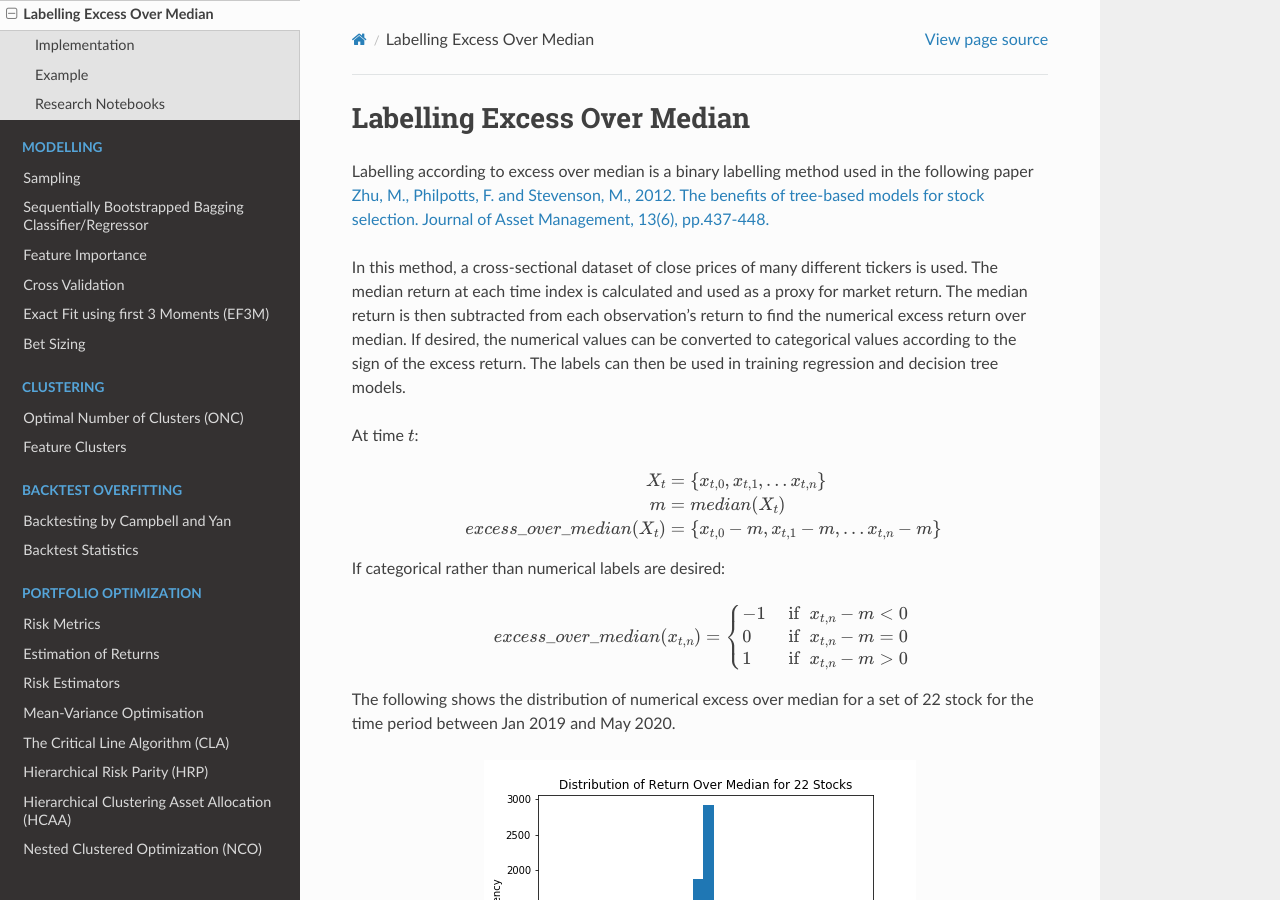
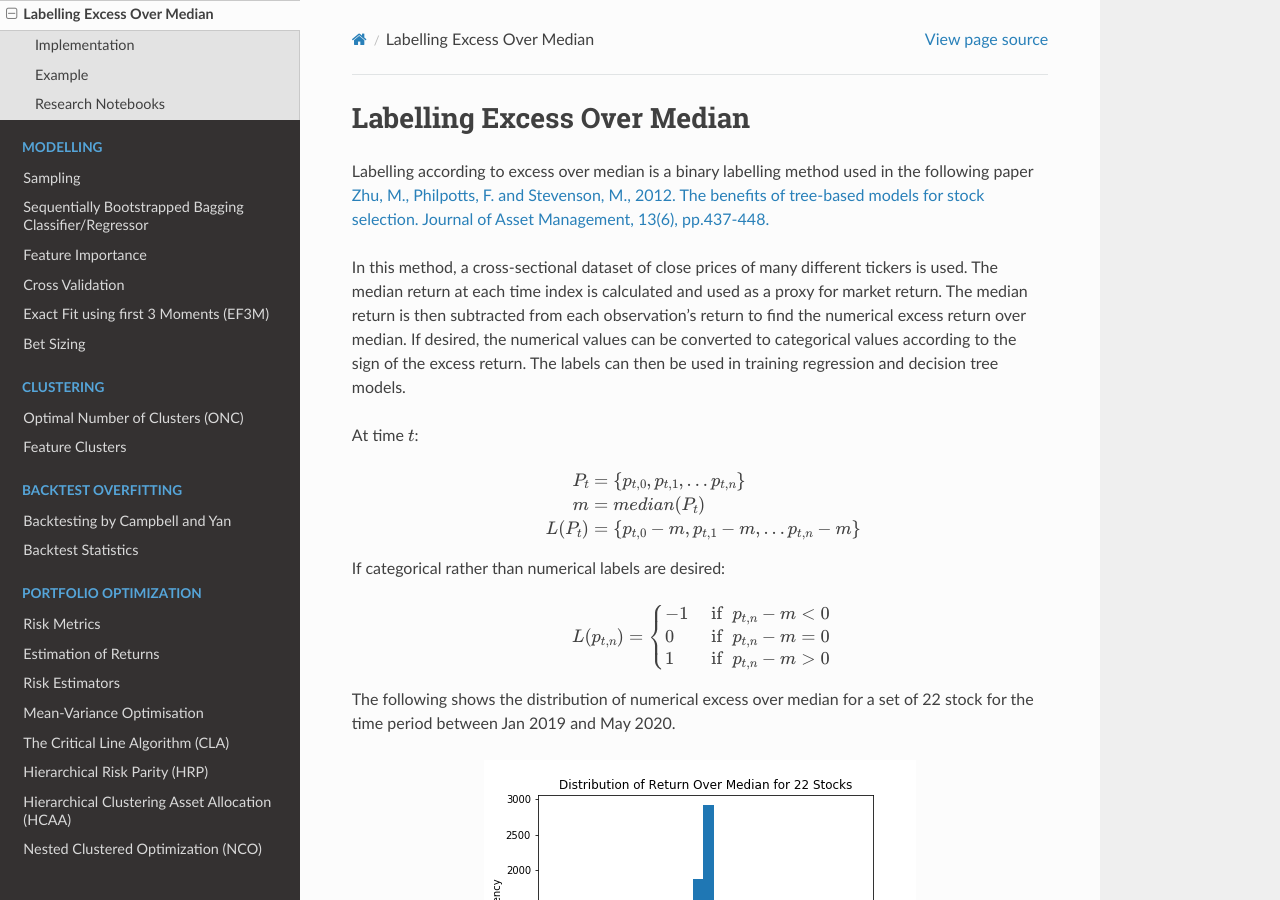
Before and after one commit to hudson-and-thames/mlfinlab, a Sphinx documentation site: the page built from docs/source/implementations/labeling_excess_median.rst, in a window 1280 px wide and 900 px high. Built offline with Sphinx 7.4.7 and the Read the Docs theme 2.0.0, drawn with Linux system fonts in a browser that asks for light colours.

Commit message:
reformatted eqn e Please enter the commit message for your changes. Lines starting

```diff
--- a/docs/source/implementations/labeling_excess_median.rst
+++ b/docs/source/implementations/labeling_excess_median.rst
@@ -17,11 +17,11 @@ At time :math:`t`:
 
 .. math::
 
-    X_t &= \{x_{t,0}, x_{t,1}, ... x_{t,n}\}
+    P_t &= \{p_{t,0}, p_{t,1}, ... p_{t,n}\}
 
-    m &= median(X_t)
+    m &= median(P_t)
 
-    excess\_over\_median(X_t) &= \{x_{t,0} - m, x_{t,1} - m, ... x_{t,n} - m\}
+    L(P_t) &= \{p_{t,0} - m, p_{t,1} - m, ... p_{t,n} - m\}
 
 
 If categorical rather than numerical labels are desired:
@@ -29,10 +29,10 @@ If categorical rather than numerical labels are desired:
 .. math::
      \begin{equation}
      \begin{split}
-       excess\_over\_median(x_{t,n}) = \begin{cases}
-       -1 &\ \text{if} \ \ x_{t,n} - m < 0\\
-       0 &\ \text{if} \ \ x_{t,n} - m = 0\\
-       1 &\ \text{if} \ \ x_{t,n} - m > 0\\
+       L(p_{t,n}) = \begin{cases}
+       -1 &\ \text{if} \ \ p_{t,n} - m < 0\\
+       0 &\ \text{if} \ \ p_{t,n} - m = 0\\
+       1 &\ \text{if} \ \ p_{t,n} - m > 0\\
        \end{cases}
      \end{split}
      \end{equation}
```
